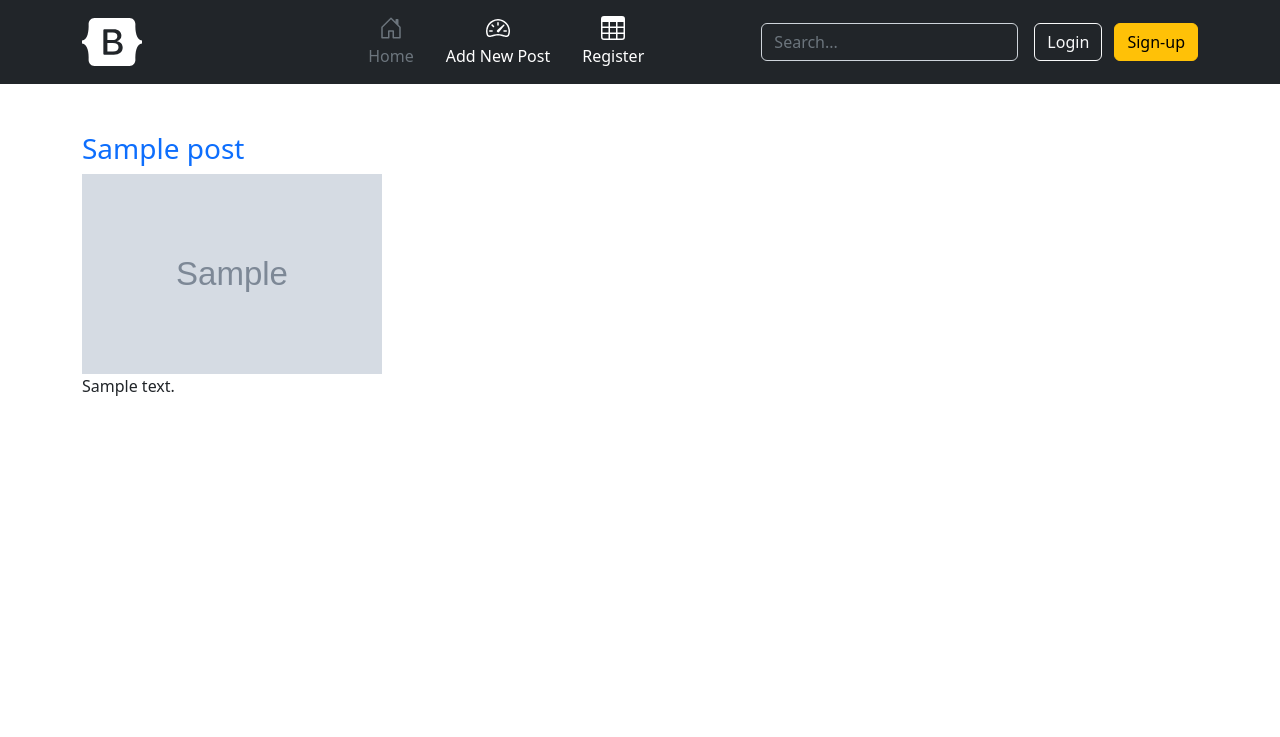
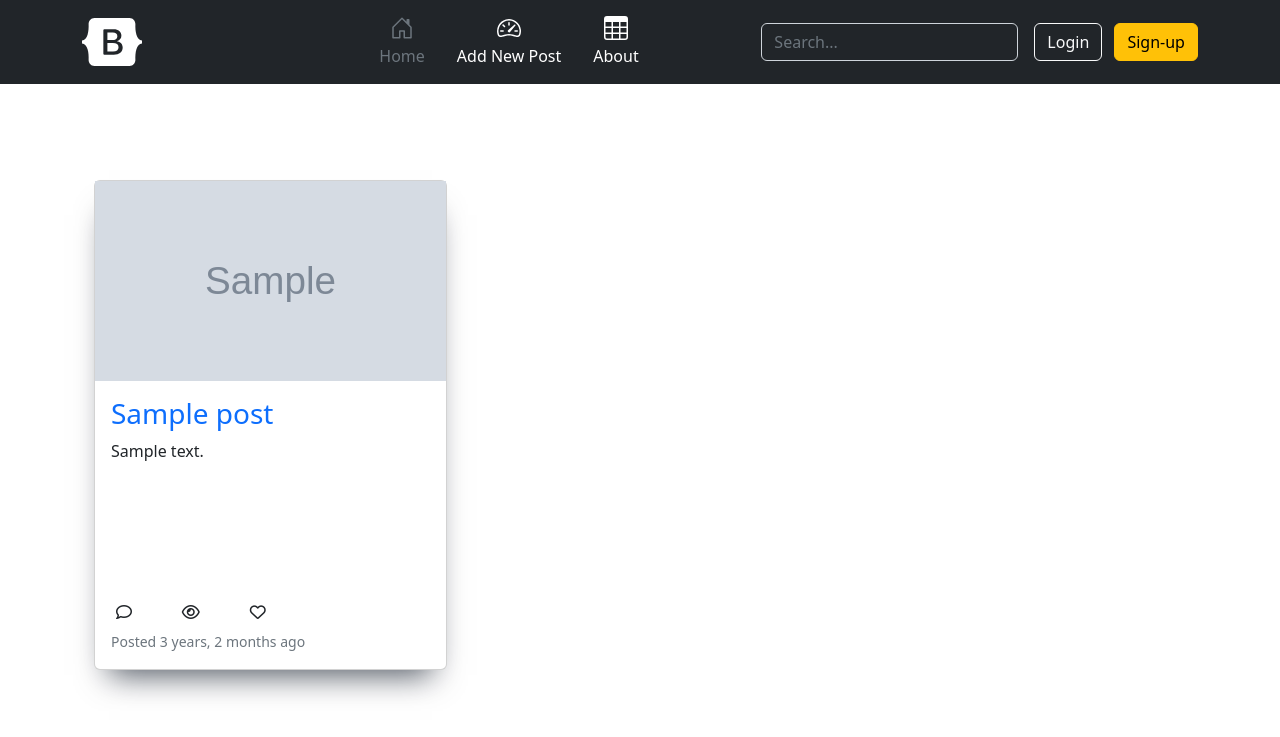
Before and after one commit to krlslman/BLOG_DJANGO, a Django app: page / in a window 1280 px wide. Shown: the top 737 px of the page. Run offline with Django 4.2, Linux system fonts and the light colour scheme; tables that the repository leaves empty hold one stand-in row (values such as "Sample post"); grey boxes marked "Sample" are stand-in pictures; some libraries are stand-ins or nearby versions.

Commit message:
added fontAwesome icons  | set navbar hrefs

```diff
--- a/src/blog/static/blog/main.css
+++ b/src/blog/static/blog/main.css
@@ -1,3 +1,40 @@
-.card-container a {
+.album .card a {
     text-decoration: none !important;
 }
+
+/* dev mode - DARK */
+body {
+    /* background-color: rgb(48, 48, 48);
+    color: black; */
+}
+
+.album .card {
+    height: 490px;
+    /* max-height: 476px; */
+    box-shadow: 0 20px 30px -15px rgba(2,12,27,.7);
+}
+.album .card .card-body {
+    display: flex;
+    flex-direction: column;
+    justify-content: space-between;
+}
+.album .card .card-body .card-text {
+    height: 100%;
+}
+.album .card .card-body .btn-group {
+    /* margin: auto; */
+    width: 80%;
+}
+.album .card .card-body .btn-group span {
+    padding: 5px;
+}
+#blog-image-container {
+    width: -webkit-fill-available;
+    width: fill-available;
+    height: 200px;
+}
+#blog-image {
+    object-fit: cover;
+    width: inherit;
+    height: inherit;
+}
--- a/src/blog/templates/base.html
+++ b/src/blog/templates/base.html
@@ -21,6 +21,6 @@
     <!-- <script src="https://cdn.jsdelivr.net/npm/bootstrap@5.2.3/dist/js/bootstrap.bundle.min.js" integrity="sha384-kenU1KFdBIe4zVF0s0G1M5b4hcpxyD9F7jL+jjXkk+Q2h455rYXK/7HAuoJl+0I4" crossorigin="anonymous"></script> -->
     <script src="https://cdn.jsdelivr.net/npm/@popperjs/core@2.11.6/dist/umd/popper.min.js" integrity="sha384-oBqDVmMz9ATKxIep9tiCxS/Z9fNfEXiDAYTujMAeBAsjFuCZSmKbSSUnQlmh/jp3" crossorigin="anonymous"></script>
     <script src="https://cdn.jsdelivr.net/npm/bootstrap@5.2.3/dist/js/bootstrap.min.js" integrity="sha384-cuYeSxntonz0PPNlHhBs68uyIAVpIIOZZ5JqeqvYYIcEL727kskC66kF92t6Xl2V" crossorigin="anonymous"></script>
-
+    <script src="https://kit.fontawesome.com/a7d5c2e84b.js" crossorigin="anonymous"></script>
 </body>
 </html>
--- a/src/blog/templates/blog/post_list.html
+++ b/src/blog/templates/blog/post_list.html
@@ -1,17 +1,45 @@
 {% extends 'base.html' %}
 
+
 {% block content %}
+    <div class="album py-5 ">
+        <div class="container">
+            <div class="row row-cols-1 row-cols-sm-2 row-cols-md-3 g-3">
+                {% for object in object_list %}
+                    <div class="col">
+                        <div class="card">
+                            <!-- <svg class="bd-placeholder-img card-img-top" width="100%" height="225" xmlns="http://www.w3.org/2000/svg" role="img" aria-label="Placeholder: Thumbnail" preserveAspectRatio="xMidYMid slice" focusable="false"><title>Placeholder</title><rect width="100%" height="100%" fill="#55595c"/><text x="50%" y="50%" fill="#eceeef" dy=".3em">Thumbnail</text></svg> -->
+                            <div id="blog-image-container">
+                                <img id="blog-image" src="{{ object.image.url }}" alt="">
+                            </div>
 
-    <div class="card-wrapper" style="display:flex; gap: 1rem; max-width: 95vw; flex-wrap: wrap;">
-    {% for object in object_list %}
-        <div class="card-container" style="width: 300px;">
-            <a href="{% url 'blog:detail' object.slug %}">
-                <h3>{{ object.title }}</h3>
-            </a>
-            <img src="{{ object.image.url }}" alt="" width="300px" height="200px" style="object-fit: cover;">
-            <p>{{ object.content | truncatechars:150 }}</p>
+                            <div class="card-body">
+                                <a href="{% url 'blog:detail' object.slug %}">
+                                    <h3>{{ object.title }}</h3>
+                                </a>
+                                <p class="card-text">{{ object.content | truncatechars:140 }}</p>
+                                <div class="">
+                                    <div class="btn-group w-50 d-flex justify-content-between align-items-center">
+                                        <!-- <a href="{% url 'blog:detail' object.slug %}" class="btn btn-sm btn-outline-secondary">View</a>
+                                        <a href="{% url 'blog:update' object.slug %}" class="btn btn-sm btn-outline-secondary">Edit</a> -->
+                                        <span><i class="fa-regular fa-comment"></i></span>
+                                        <span><i class="fa-sharp fa-regular fa-eye"></i></span>
+                                        <span><i class="fa-regular fa-heart"></i></span>
+                                        <!-- <i class="fa-regular fa-pen-to-square"></i> -->
+                                    </div>
+                                    <small class="text-muted">Posted {{ object.publish_date|timesince }} ago</small>
+                                </div>
+                            </div>
+                        </div>
+                    </div>
+                {% endfor %}
+            </div>
         </div>
-    {% endfor %}
     </div>
 
+
+
+
+
+
 {% endblock content %}
--- a/src/blog/templates/navbar.html
+++ b/src/blog/templates/navbar.html
@@ -89,13 +89,13 @@
 
           <ul class="nav col-12 col-lg-auto m-auto my-2 justify-content-center my-md-0 text-small">
             <li>
-              <a href="#" class="nav-link text-secondary">
+              <a href="{% url 'blog:list' %}" class="nav-link text-secondary">
                 <svg class="bi d-block mx-auto mb-1" width="24" height="24"><use xlink:href="#home"/></svg>
                 Home
               </a>
             </li>
             <li>
-              <a href="#" class="nav-link text-white">
+              <a href="{% url 'blog:create' %}" class="nav-link text-white">
                 <svg class="bi d-block mx-auto mb-1" width="24" height="24"><use xlink:href="#speedometer2"/></svg>
                 Add New Post
               </a>
@@ -103,7 +103,7 @@
             <li>
               <a href="#" class="nav-link text-white">
                 <svg class="bi d-block mx-auto mb-1" width="24" height="24"><use xlink:href="#table"/></svg>
-                Register
+                About
               </a>
             </li>
           </ul>
```
Also changed, not shown: src/blog/templates/blog/post_detail.html (+15 -4 lines).
